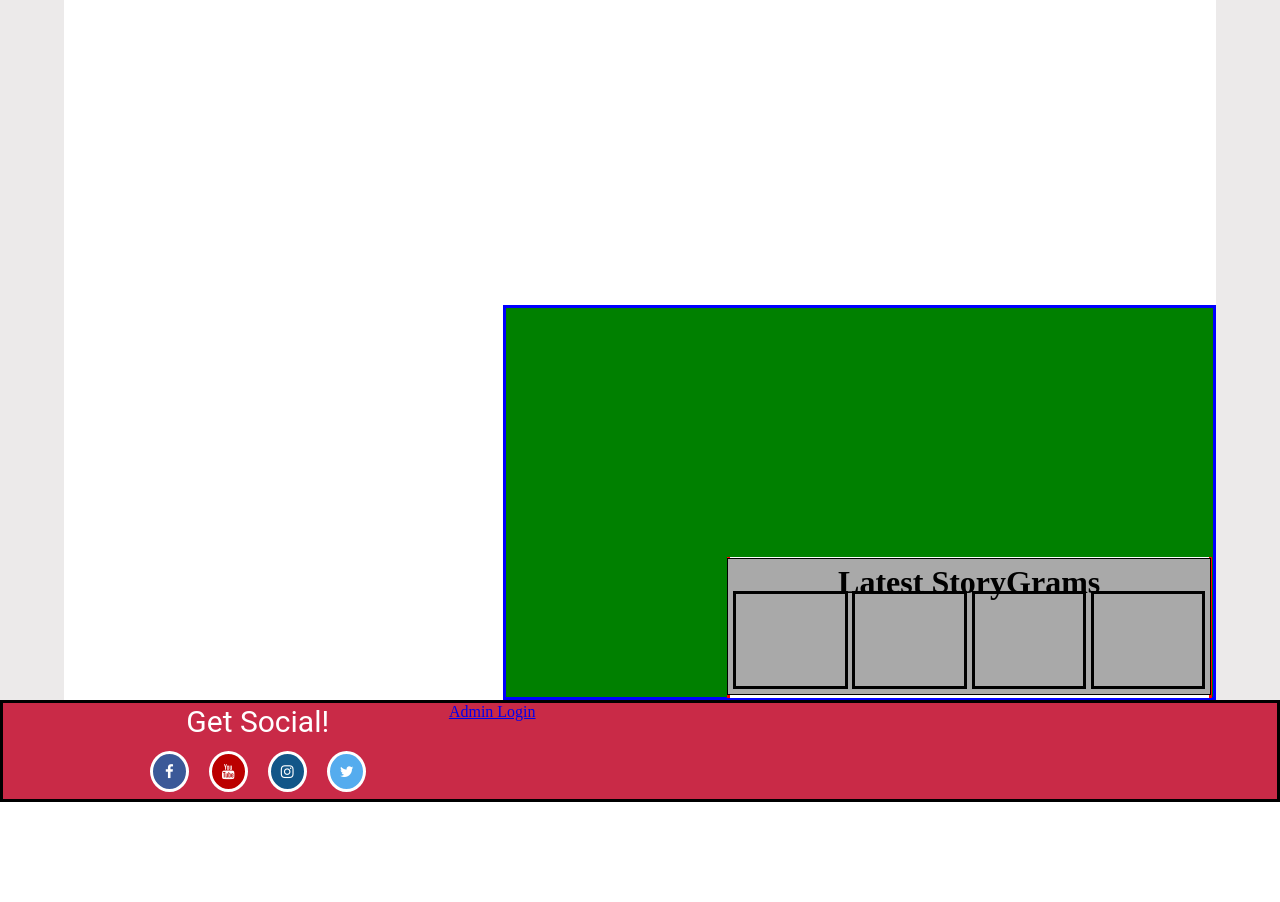
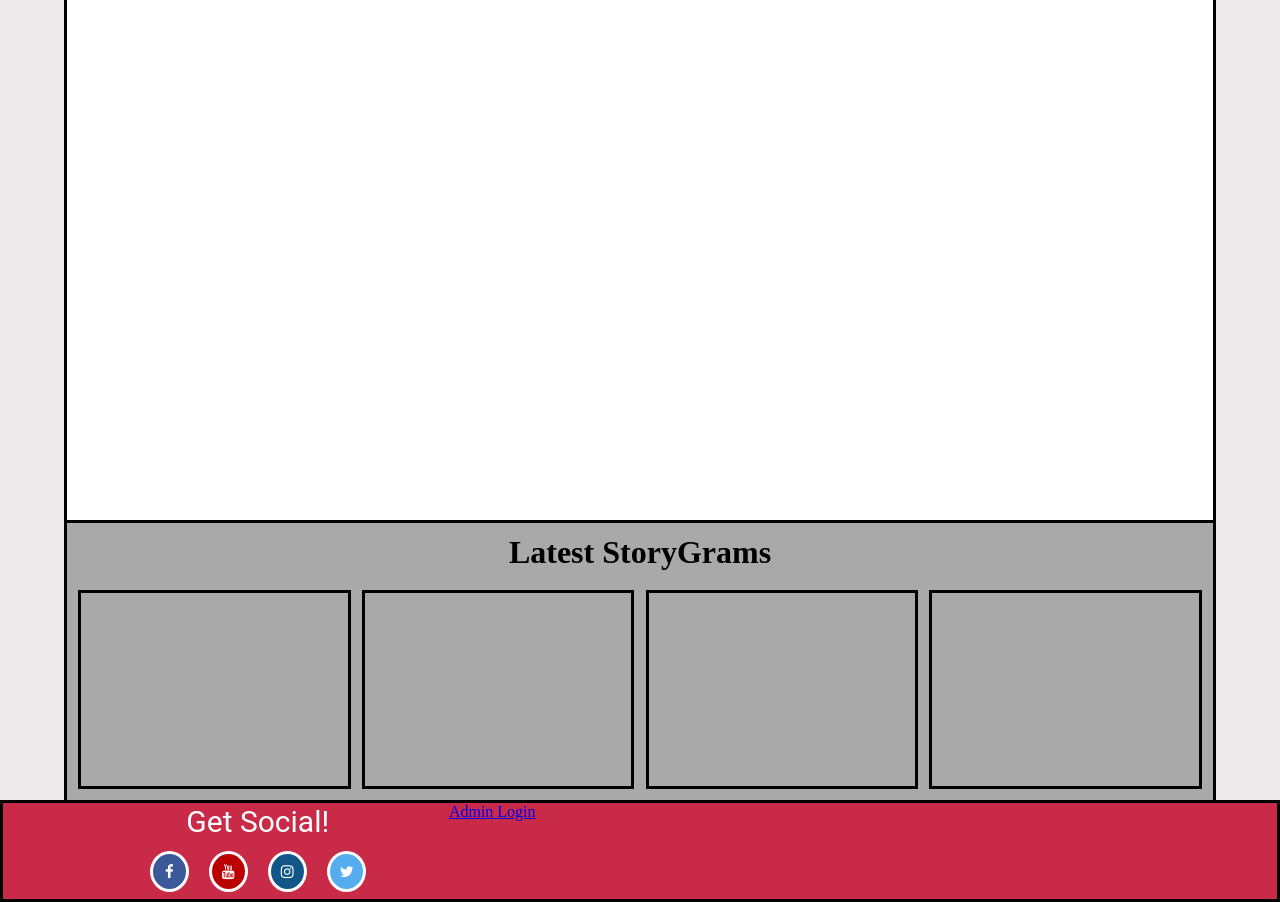
Before and after one commit to julienbonin/VRSTORYGRAM, a PHP site: page / in a window 1280 px wide. Shown: the part 100-1002 px from the top of the page. Before the commit the page ends 902 px from the top, so only its background shows below. Run offline with PHP 8.4, Linux system fonts and the light colour scheme; some libraries are stand-ins or nearby versions.

Commit message:
CSS Changes.

```diff
--- a/css/style.css
+++ b/css/style.css
@@ -79,6 +79,7 @@ header {
   grid-area: content_div;
   grid-template-row: auto;
   grid-template-column: auto;
+  grid-template-areas: " index_content_div ";
   background-color: #ffffff;
   height: 100%;
   min-height: 700px;
@@ -162,29 +163,26 @@ footer {
   display: grid;
   grid-area: index_content_div;
   grid-template-rows: auto 35%;
-  height: auto;
-  background-color: green;
+  grid-template-areas:
+  " featured_content "
+  " newest_content ";
   border-style: solid;
-  border-color: blue;
+  border-top: none;
+  border-bottom: none;
+  min-height: 800px;
+
 }
 .featured_content {
-  border-style: solid;
   grid-area: featured_content;
-  border-color: red;
-  border-top: none;
-  border-bottom: none;
   background-color: white;
-  margin: .25%;
   height: 100%;
 }
 .newest_content {
   display: grid;
   grid-area: newest_content;
   grid-template-rows: 20% auto;
-  margin: 2px;
-  border-style: solid;
-  border-width: thin;
   background-color: darkgrey;
+  border-top: solid;
 }
 .newest_content h1 {
   text-align: center;
```
Also changed, not shown: 1 other file.
